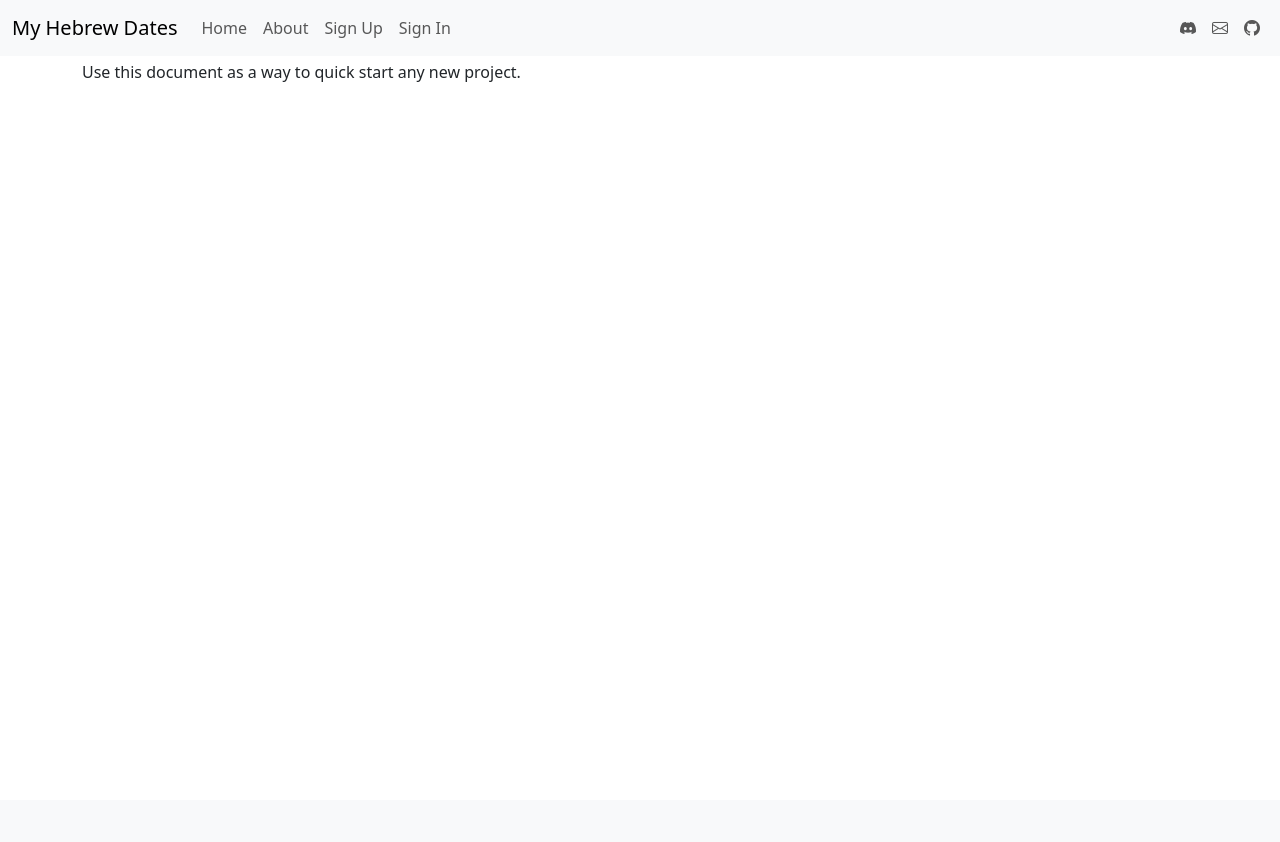
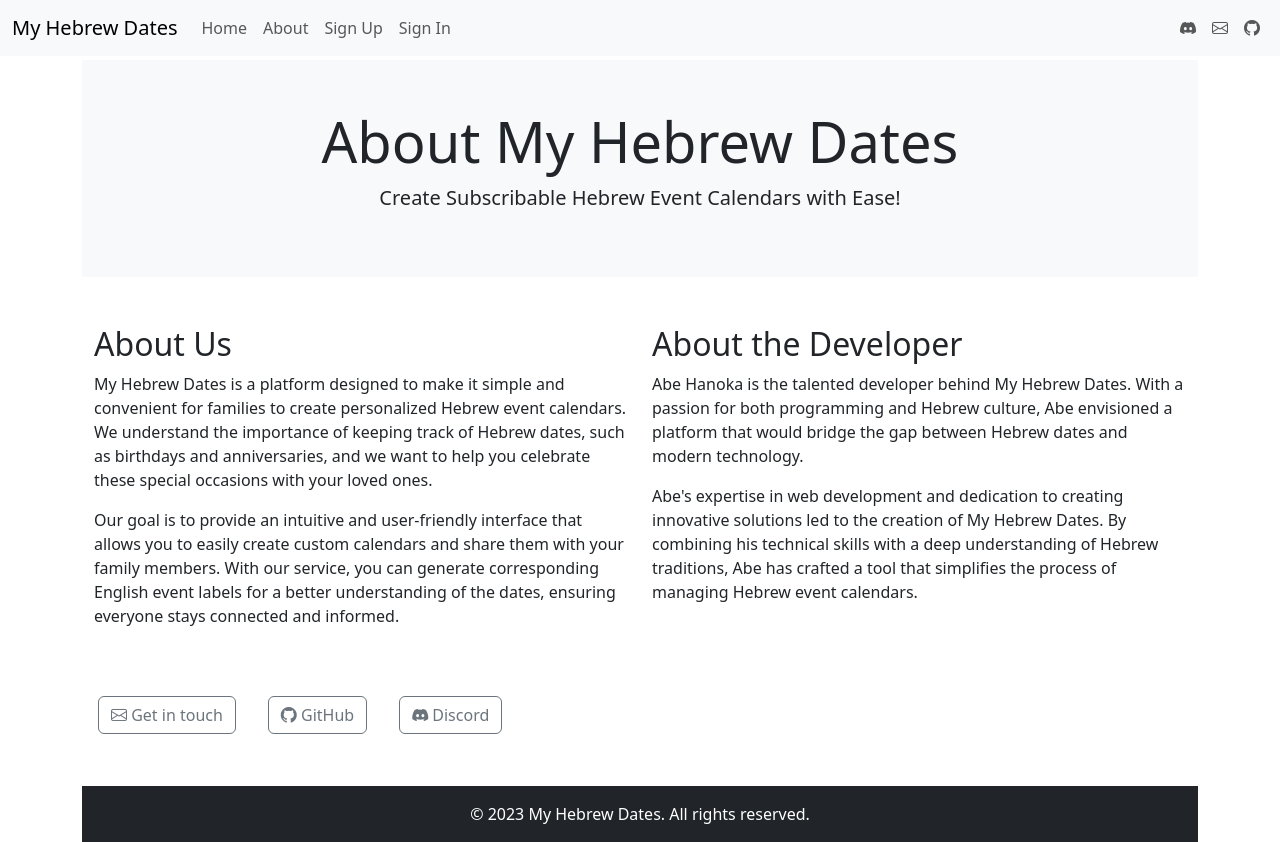
Before and after one commit to abe-101/myHebrewDates, a Django app: page /about/ in a window 1280 px wide. Before the commit the page ends 82 px from the top, so only its background shows below. Run offline with Django 4.2, Linux system fonts and the light colour scheme; parts of the project's set-up code (start-up, migrations or seed data) failed here and were passed over.

Commit message:
add about page

```diff
--- a/my_hebrew_dates/templates/pages/about.html
+++ b/my_hebrew_dates/templates/pages/about.html
@@ -1 +1,63 @@
 {% extends "base.html" %}
+
+{% block content %}
+<!-- Main content -->
+<header class="bg-light py-5">
+    <div class="container text-center">
+        <h1 class="display-4">About My Hebrew Dates</h1>
+        <p class="lead">Create Subscribable Hebrew Event Calendars with Ease!</p>
+    </div>
+</header>
+
+<section class="py-5">
+  <div class="container">
+    <div class="row">
+      <div class="col-lg-6">
+        <h2>About Us</h2>
+        <p>My Hebrew Dates is a platform designed to make it simple and convenient for families to create personalized Hebrew event calendars. We understand the importance of keeping track of Hebrew dates, such as birthdays and anniversaries, and we want to help you celebrate these special occasions with your loved ones.</p>
+        <p>Our goal is to provide an intuitive and user-friendly interface that allows you to easily create custom calendars and share them with your family members. With our service, you can generate corresponding English event labels for a better understanding of the dates, ensuring everyone stays connected and informed.</p>
+      </div>
+      <div class="col-lg-6">
+        <h2>About the Developer</h2>
+        <p>Abe Hanoka is the talented developer behind My Hebrew Dates. With a passion for both programming and Hebrew culture, Abe envisioned a platform that would bridge the gap between Hebrew dates and modern technology.</p>
+        <p>Abe's expertise in web development and dedication to creating innovative solutions led to the creation of My Hebrew Dates. By combining his technical skills with a deep understanding of Hebrew traditions, Abe has crafted a tool that simplifies the process of managing Hebrew event calendars.</p>
+      </div>
+    </div>
+  </div>
+  <div class="container text-center">
+    <div class="row mt-5">
+        <div class="col-auto m-1">
+            <a class="btn btn-outline-secondary" href="mailto:abe@myhebrewdates.com?subject=Feedback%20on%20MyHebrewDates">
+                <i class="bi bi-envelope"></i>
+                Get in touch
+            </a>
+        </div>
+        <div class="col-auto m-1">
+            <a class="btn btn-outline-secondary" href="https://github.com/abe-101/myHebrewDates">
+                <i class="bi bi-github"></i> GitHub
+            </a>
+        </div>
+        <div class="col-auto m-1">
+            <a class="btn btn-outline-secondary" href="https://discord.gg/2vqUzSpt6N">
+                <i class="bi bi-discord"></i> Discord
+            </a>
+        </div>
+    </div>
+  </div>
+</section>
+
+<!-- Footer Section -->
+<footer class="bg-dark py-3 text-center">
+  <div class="container">
+    <p class="text-white mb-0">&copy; <span id="currentYear"></span> My Hebrew Dates. All rights reserved.</p>
+  </div>
+
+  <script>
+    // Get the current year
+    const currentYear = new Date().getFullYear();
+    // Set the current year in the footer
+    document.getElementById("currentYear").innerText = currentYear;
+  </script>
+</footer>
+
+{% endblock %}
```
